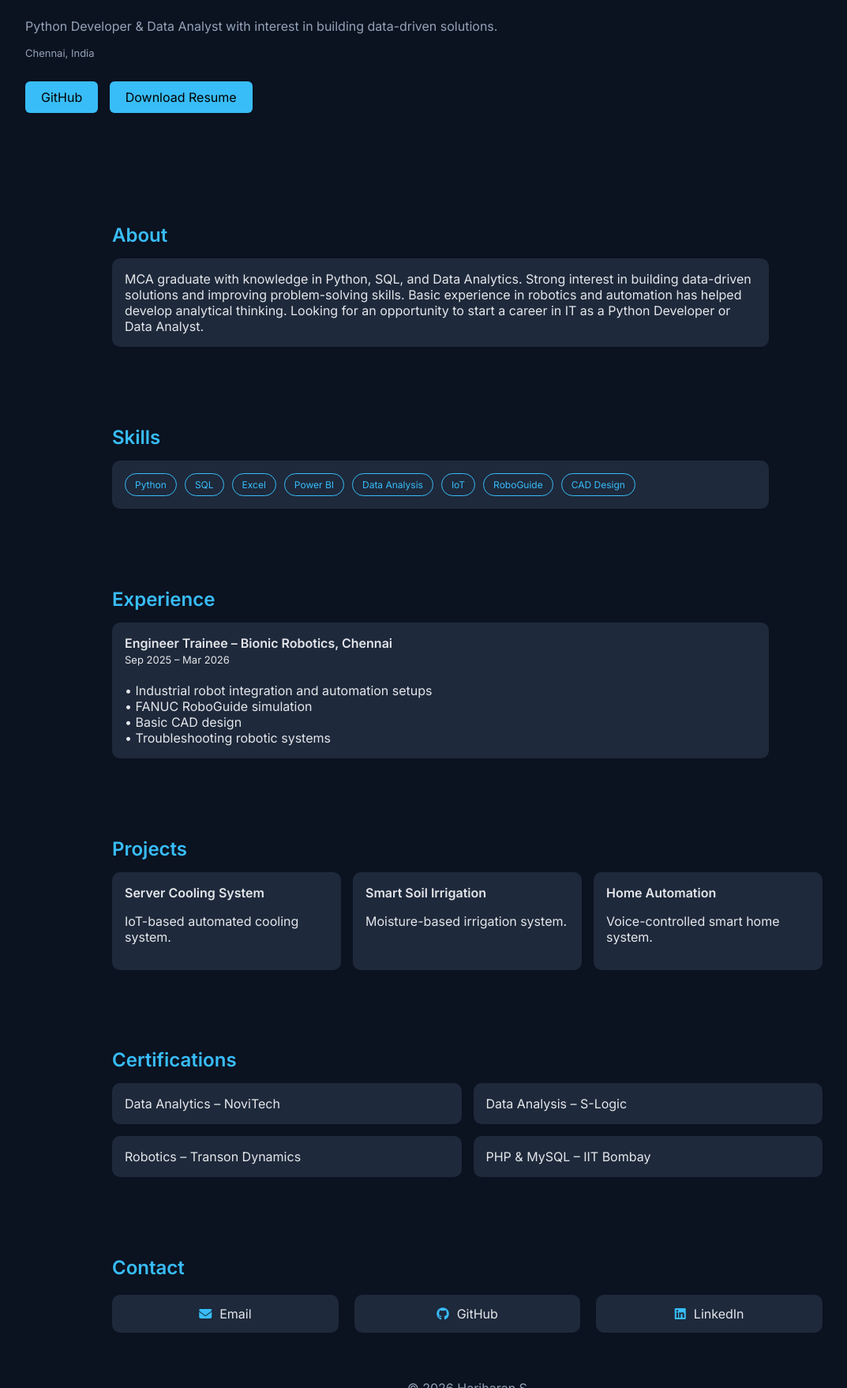
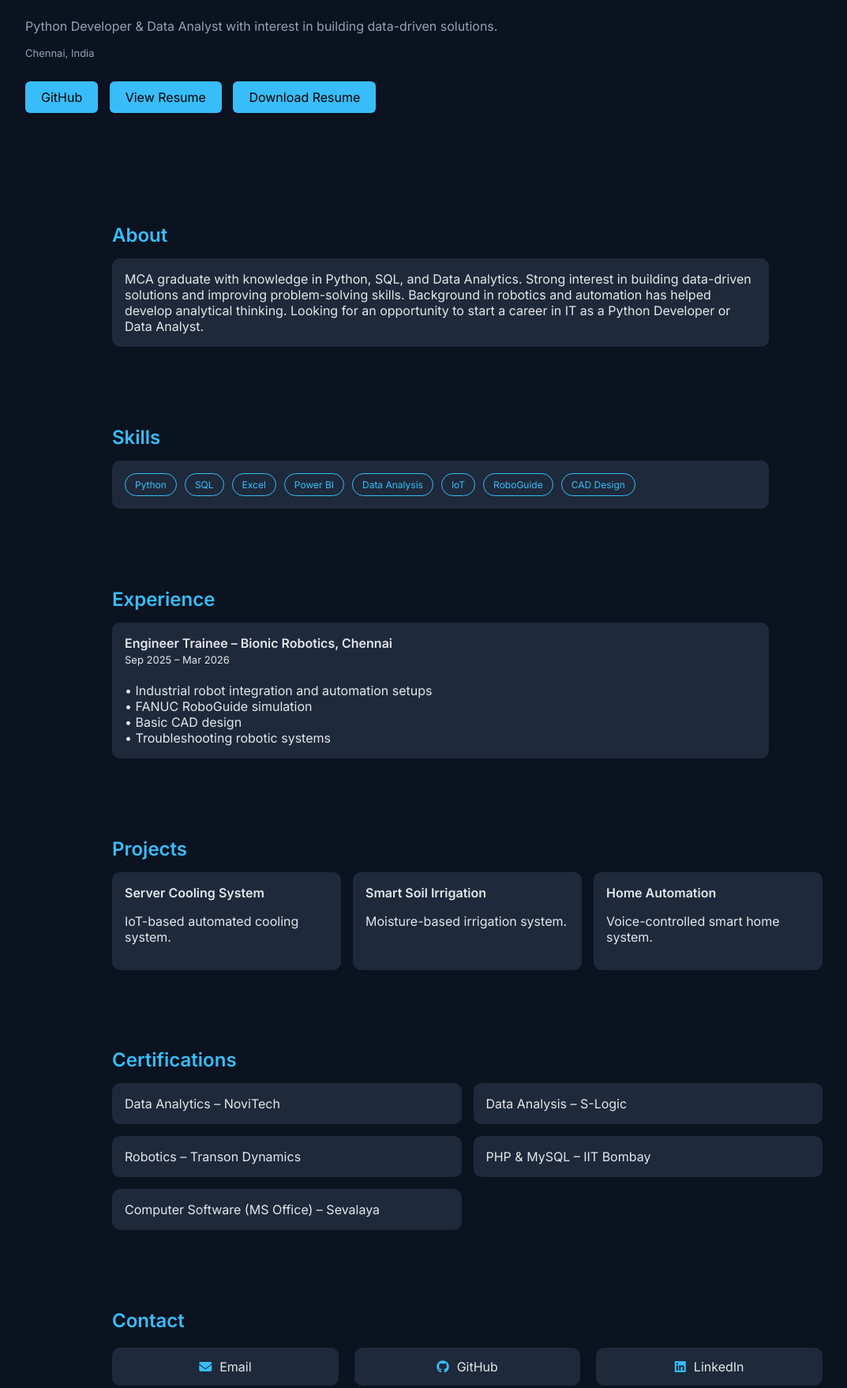
Before and after one commit to Hariharan-S-dev/Hariharan-S-dev.github.io, a plain HTML site: page index.html in a window 1280 px wide. Shown: the part 219-1976 px from the top of the page at 79% size, without its empty margins (48-1121 px from the left). Drawn offline with Linux system fonts and the light colour scheme.

Commit message:
Update index.html

```diff
--- a/index.html
+++ b/index.html
@@ -157,15 +157,10 @@ h2 {
     text-decoration: none;
     width: 240px;
     justify-content: center;
-    transition: 0.2s;
 }
 
 .contact-box i {
     color: #38bdf8;
-}
-
-.contact-box:hover {
-    background: #243249;
 }
 
 /* FOOTER */
@@ -218,13 +213,16 @@ footer {
     <p style="font-size:13px;">Chennai, India</p>
 
     <a class="btn" href="https://github.com/hariharan-s-dev">GitHub</a>
+
+    <!-- RESUME BUTTONS -->
+    <a class="btn" href="resume.pdf" target="_blank">View Resume</a>
     <a class="btn" href="resume.pdf" download>Download Resume</a>
 </div>
 
 <section>
     <h2>About</h2>
     <div class="card">
-        MCA graduate with knowledge in Python, SQL, and Data Analytics. Strong interest in building data-driven solutions and improving problem-solving skills. Basic experience in robotics and automation has helped develop analytical thinking. Looking for an opportunity to start a career in IT as a Python Developer or Data Analyst.
+        MCA graduate with knowledge in Python, SQL, and Data Analytics. Strong interest in building data-driven solutions and improving problem-solving skills. Background in robotics and automation has helped develop analytical thinking. Looking for an opportunity to start a career in IT as a Python Developer or Data Analyst.
     </div>
 </section>
 
@@ -285,6 +283,7 @@ footer {
         <div class="card">Data Analysis – S-Logic</div>
         <div class="card">Robotics – Transon Dynamics</div>
         <div class="card">PHP & MySQL – IIT Bombay</div>
+        <div class="card">Computer Software (MS Office) – Sevalaya</div>
     </div>
 </section>
 
```
